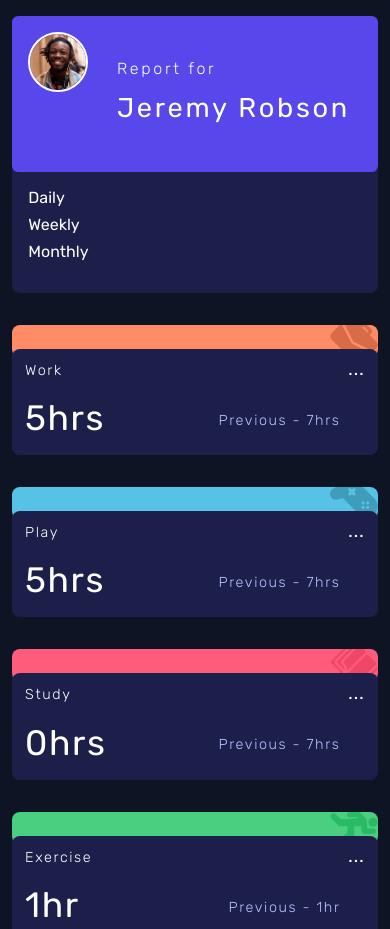
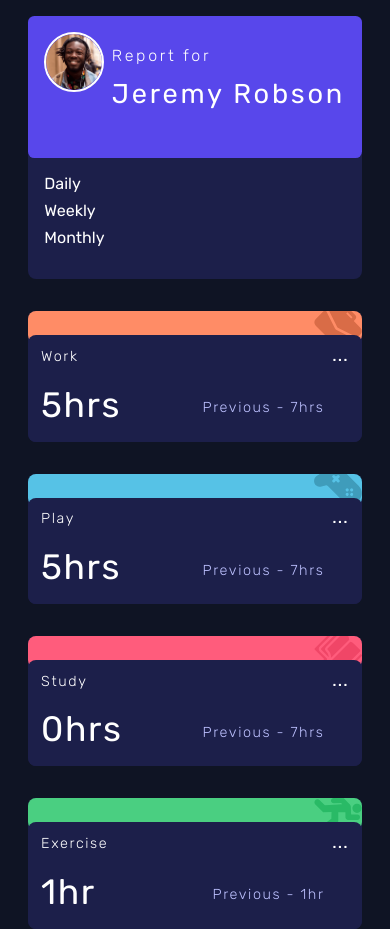
Before and after one commit to Lawrenebube/Time-tracking-dashboard, a plain HTML site: page index.html in a window 390 px wide. Shown: the top 929 px of the page. Drawn offline with Linux system fonts and the light colour scheme.

Commit message:
second  commit

```diff
--- a/style.css
+++ b/style.css
@@ -145,11 +145,15 @@ nav a:focus {
     color: hsl(228, 45%, 44%);
   }
   @media screen and (max-width:768px) {
+    body {
+        max-width: 375px ;
+        margin: auto;
+    }
+
     .container {
         display: grid;
         gap: 2em;
-        width: 375px;
-        margin:1em auto;
+        margin:1em;
         grid-template-columns: 1fr ;
     }
     .profile {
@@ -158,8 +162,9 @@ nav a:focus {
         gap: 0.2em;
     }
     h1 {
-        width: 9em;
-        padding-top: -2em;
+        width: 8.6em;
+        margin: auto;
+        margin-top: -0.5em;
     }
     .box-section {
         padding-bottom: 1em;
@@ -168,7 +173,7 @@ nav a:focus {
         grid-row: 2;
         grid-column: 2/3;
         margin: auto;
-        padding-top: 1em;
+        padding-top: 1.2em;
         padding-left: 0.3em;
     }
     .box{
```
Also changed, not shown: 1 other file.
